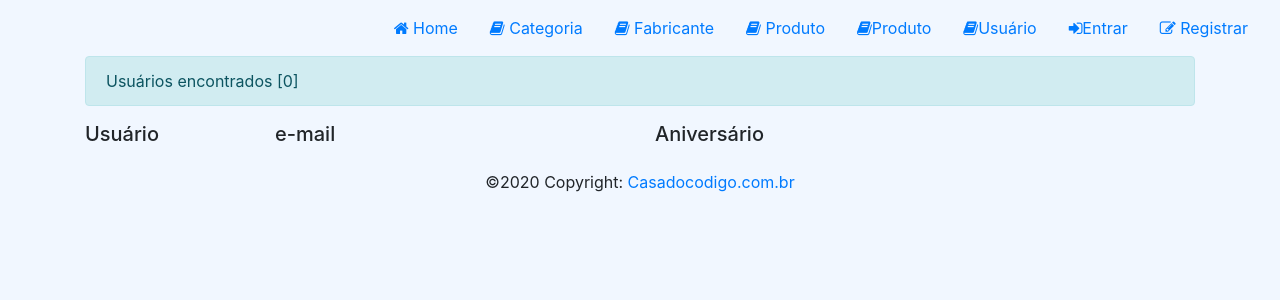
After one commit to KiltonAraujo/Progweb, a Django app: template loja/templates/usuario/usuario.html in a window 1280 px wide. The commit adds this page. Shown: the top 300 px of the page. Run offline with Django 4.2, Linux system fonts and the light colour scheme; the template is opened without the code that fills it, so the values that code supplies are empty; some libraries are stand-ins or nearby versions.

Commit message:
aula 11.10.2024 - usuarios

```diff
--- a/loja/templates/base.html
+++ b/loja/templates/base.html
@@ -18,7 +18,9 @@
                 <li class="nav-item"><a class="nav-link" href="/categoria"><i class="fa fa-book"></i> Categoria</a></li>
                 <li class="nav-item"><a class="nav-link" href="/fabricante"><i class="fa fa-book"></i> Fabricante</a></li>
                 <li class="nav-item"><a class="nav-link" href="/produto"><i class="fa fa-book"></i> Produto</a></li>
-                <li class="nav-item"><a class="nav-link" href="#"><i class="fa fa-sign-in"></i> Entrar</a></li>
+                <li class="nav-item"><a class="nav-link" href="/produto"><i class="fa fa-book"></i>Produto</a></li>
+                <li class="nav-item"><a class="nav-link" href="/usuario"><i class="fa fa-book"></i>Usuário</a></li>
+                <li class="nav-item"><a class="nav-link" href="#"><i class="fa fa-sign-in"></i>Entrar</a></li>
                 <li class="nav-item"><a class="nav-link" href="#"><i class="fa fa-edit"></i> Registrar</a></li>
             </ul>
         </nav>
--- /dev/null
+++ b/loja/templates/usuario/usuario.html
@@ -0,0 +1,29 @@
+{% extends "base.html" %}
+{% load static %}
+{% block title %}Início{% endblock %}
+{% block styles %}
+<link rel="stylesheet" href="{% static 'css/home.css' %}">
+{% endblock %}
+{% block content %}
+<div id="content">
+    <div class="container">
+        <div class="alert alert-info">
+            Usuários encontrados [{{ usuarios | length }}]
+        </div>
+
+        <div class="row">
+            <h5 class="col-md-2">Usuário</h5>
+            <h5 class="col-md-4">e-mail</h5>
+            <h5 class="col-md-3">Aniversário</h5>
+        </div>
+    {% for usuario in usuarios %}
+    <div class="row">
+        <h5 class="col-md-2">{{usuario.user.username}}</h5>
+        <h5 class="col-md-4">{{usuario.user.email}}</h5>
+        <h5 class="col-md-3">{{usuario.aniversario}}</h5>
+    </div>
+    {% endfor %}
+    </div>
+</div>
+{% endblock %}{% block scripts %}<script src="{% static 'js/home.js'%}"></script>
+{%endblock %}
--- /dev/null
+++ b/loja/urls/UsuarioUrls.py
@@ -0,0 +1,5 @@
+from django.urls import path
+from loja.views.UsuarioView import list_usuario_view
+urlpatterns = [
+path("", list_usuario_view, name='usuario'),
+]
--- a/loja/urls/__init__.py
+++ b/loja/urls/__init__.py
@@ -1,2 +1,3 @@
 from .HomeUrls import *
 from .ProdutoUrls import *
+from .UsuarioUrls import *
--- a/lojaAdmin/urls.py
+++ b/lojaAdmin/urls.py
@@ -24,4 +24,6 @@ urlpatterns = [
 path('admin/', admin.site.urls),
 path('', include('loja.urls.HomeUrls')),
 path('produto/', include('loja.urls.ProdutoUrls')),
+path('usuario/', include('loja.urls.UsuarioUrls')),
+
 ] + static(settings.STATIC_URL, document_root=settings.STATIC_ROOT) + static(settings.MEDIA_URL, document_root=settings.MEDIA_ROOT)
```
Also changed, not shown: loja/views/UsuarioView.py (added, +9 -0 lines).
